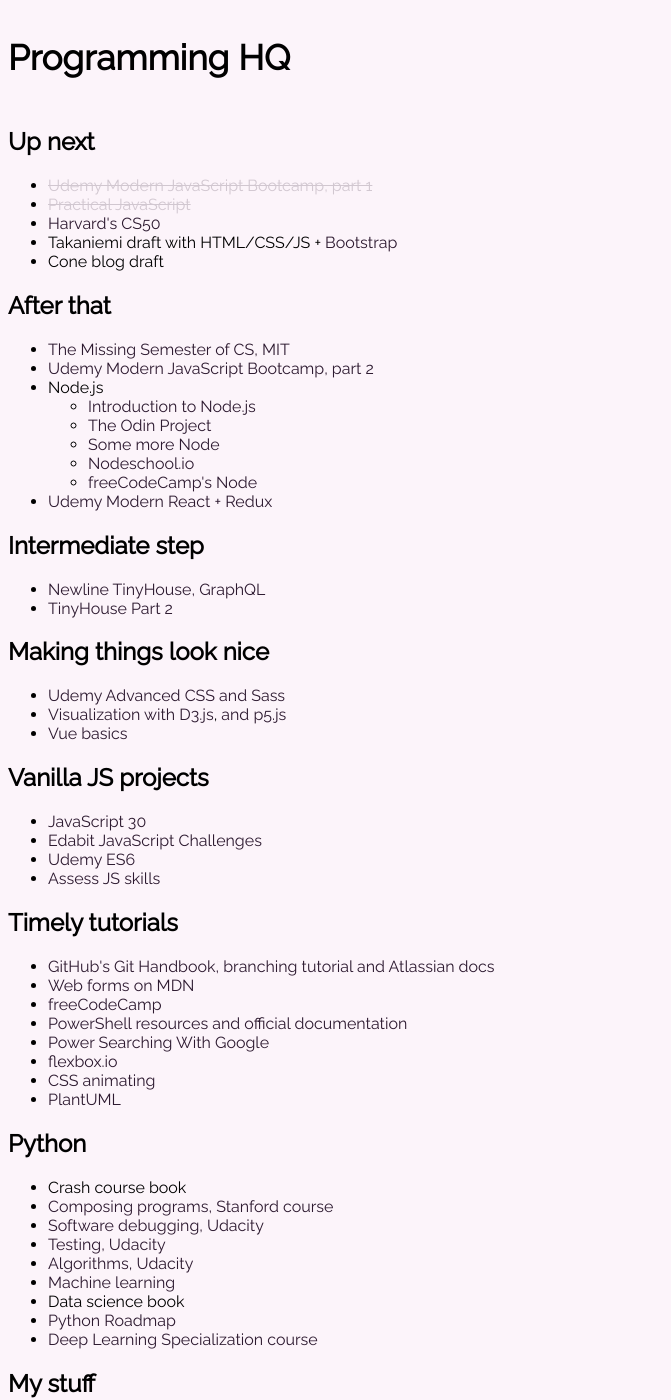
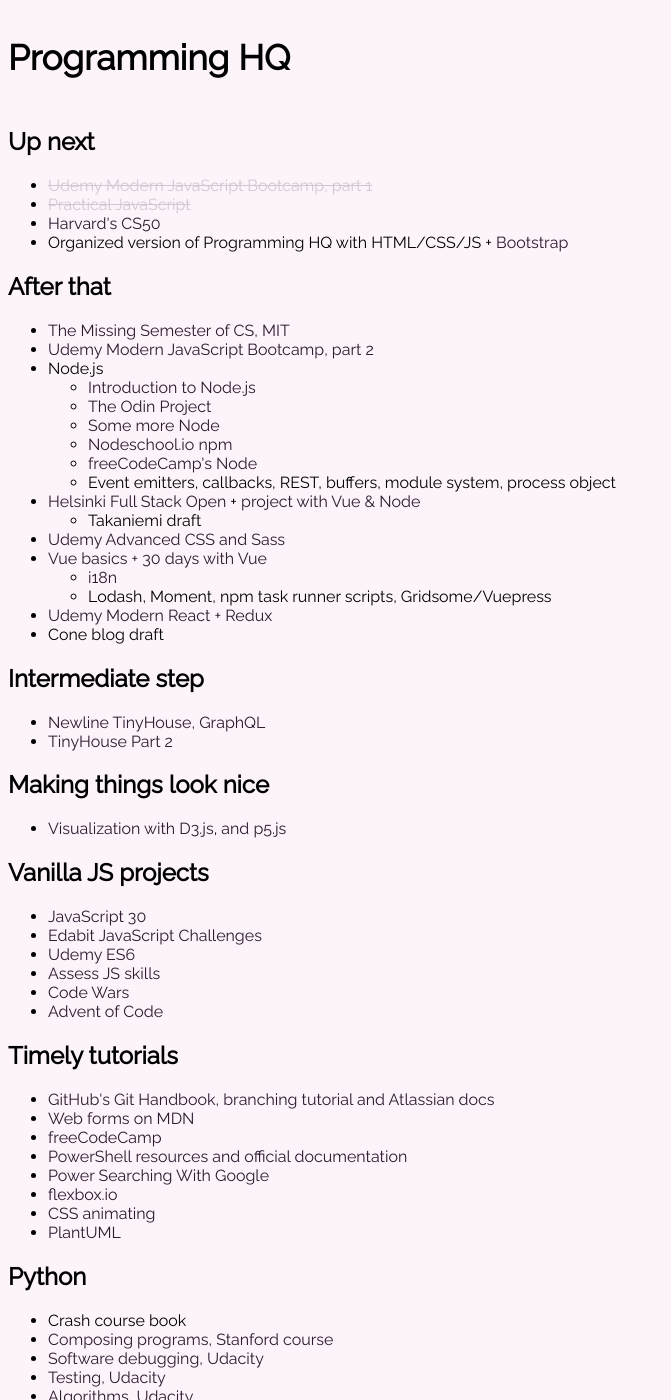
Before and after one commit to neliraituri/neliraituri.github.io, a Jekyll site: the page index.html, which Jekyll copies as it is, in a window 1280 px wide and 1400 px high. Shown: the whole window, without its empty margins (0-671 px from the left). Built offline with Jekyll 4.4.1, drawn with Linux system fonts in a browser that asks for light colours; some of the changed text lies outside the part shown.

Commit message:
Adds links

```diff
--- a/index.html
+++ b/index.html
@@ -16,8 +16,7 @@
       <li><a href="https://www.udemy.com/course/javascript-beginners-complete-tutorial/learn/lecture" class="completed">Udemy Modern JavaScript Bootcamp, part 1</a></li>
       <li><a href="https://watchandcode.com/courses/enrolled/60264" class="completed">Practical JavaScript</a></li>
       <li><a href="https://www.edx.org/course/cs50s-introduction-to-computer-science">Harvard's CS50</a></li>
-      <li>Takaniemi draft with HTML/CSS/JS + <a href="https://getbootstrap.com/docs/4.4/getting-started/introduction/">Bootstrap</a></li>
-      <li>Cone blog draft</li>
+      <li>Organized version of Programming HQ  with HTML/CSS/JS + <a href="https://getbootstrap.com/docs/4.4/getting-started/introduction/">Bootstrap</a></li>
     </ul>
   <h2>After that</h2>
     <ul>
@@ -28,10 +27,23 @@
           <li><a href="https://nodejs.dev/">Introduction to Node.js</a></li>
           <li><a href="https://www.theodinproject.com/courses/nodejs">The Odin Project</a></li>
           <li><a href="https://www.endyourif.com/tutorial/nodejs">Some more Node</a></li>
-          <li><a href="https://nodeschool.io/index.html#workshopper-list">Nodeschool.io</a></li>
+          <li><a href="https://nodeschool.io/index.html#workshopper-list">Nodeschool.io npm</a></li>
           <li><a href="https://www.freecodecamp.org/learn/apis-and-microservices/basic-node-and-express/">freeCodeCamp's Node</a></li>
+          <li>Event emitters, callbacks, REST, buffers, module system, process object</li>
+        </ul>
+      <li><a href="https://fullstackopen.com/">Helsinki Full Stack Open</a> +
+          <a href="https://github.com/fullstack-hy2020/misc/blob/master/harjoitustyo-hy.md">project with Vue & Node</a></li>
+        <ul>
+          <li>Takaniemi draft</li>
+        </ul>
+      <li><a href="https://www.udemy.com/course/advanced-css-and-sass/learn/lecture/">Udemy Advanced CSS and Sass</a></li>
+      <li><a href="https://laracasts.com/series/learn-vue-2-step-by-step?ref=hackr.io">Vue basics + 30 days with Vue</a></li>
+        <ul>
+          <li><a href="https://kazupon.github.io/vue-i18n/started.html#javascript">i18n</a></li>
+          <li>Lodash, Moment, npm task runner scripts, Gridsome/Vuepress</li>
         </ul>
       <li><a href="https://www.udemy.com/course/react-redux/learn/lecture/">Udemy Modern React + Redux</a></li>
+      <li>Cone blog draft</li>
     </ul>
   <h2>Intermediate step</h2>
     <ul>
@@ -50,6 +60,8 @@
       <li><a href="https://edabit.com/challenges/javascript">Edabit JavaScript Challenges</a></li>
       <li><a href="https://www.udemy.com/course/javascript-es6-tutorial/learn/lecture/">Udemy ES6</a></li>
       <li><a href="https://www.educative.io/courses/assess-your-javascript-skills">Assess JS skills</a></li>
+      <li><a href="https://www.codewars.com/">Code Wars</a></li>
+      <li><a href="https://adventofcode.com/events">Advent of Code</a></li>
     </ul>
   <h2>Timely tutorials</h2>
     <ul>
@@ -121,8 +128,12 @@
         <li><a href="https://nptel.ac.in/content/storage2/courses/106105080/pdf/M2L7.pdf">Assignment 3</a></li>
         <li><a href="https://gaia.cs.umass.edu/kurose_ross/wireshark.htm">Assignment 4, Wireshark Labs</a></li>
       </ul>
+      <li><a href="https://web.stanford.edu/class/cs102/index.htm">CS102 Stanford / Working with Data</a></li>
+      <li><a href="https://tikape-k20.mooc.fi/luku-1/1">Tietokantojen perusteet / HY</a></li>
+      <li><a href="https://cs109.github.io/2015/index.html">CS109 Data Science / Harvard</a></li>
       <li><a href="https://www.youtube.com/user/CS186Berkeley/videos">CS186 Berkeley / Database lectures</a></li>
       <li><a href="https://dsf.berkeley.edu/papers/fntdb07-architecture.pdf">Architecture of a Database System</a></li>
+      <li><a href="https://www.coursera.org/specializations/excel-mysql">Excel to MySQL</a></li>
       <li><a href="https://www.edx.org/course/how-to-code-complex-data">How to Code: Complex Data</a></li>
       <li><a href="https://www.coursera.org/specializations/algorithms">Stanford Algorithms Specialization</a></li>
       <li><a href="https://www.youtube.com/watch?v=RBSGKlAvoiM">Data structures videos</a></li>
@@ -186,6 +197,7 @@
       <li><a href="https://atomicdesign.bradfrost.com/chapter-1/">Atomic Design</a></li>
       <li><a href="https://stateofjs.com/">State of JS</a></li>
       <li><a href="https://insights.stackoverflow.com/survey/2019">Stack Overflow survey</a></li>
+      <li><a href="https://insights.stackoverflow.com/trends?tags=scala%2Cgo%2Celixir%2Crust">Language trends / Stack Overflow</a></li>
       <li><a href="https://redmonk.com/sogrady/2020/02/28/language-rankings-1-20/">Redmonk survey</a></li>
       <li><a href="https://github.com/ossu/computer-science">OSSU</a></li>
       <li><a href="https://teachyourselfcs.com/">Teach Yourself CS</a></li>
```
Also changed, not shown: other parts of index.html (+5 -12 lines).
